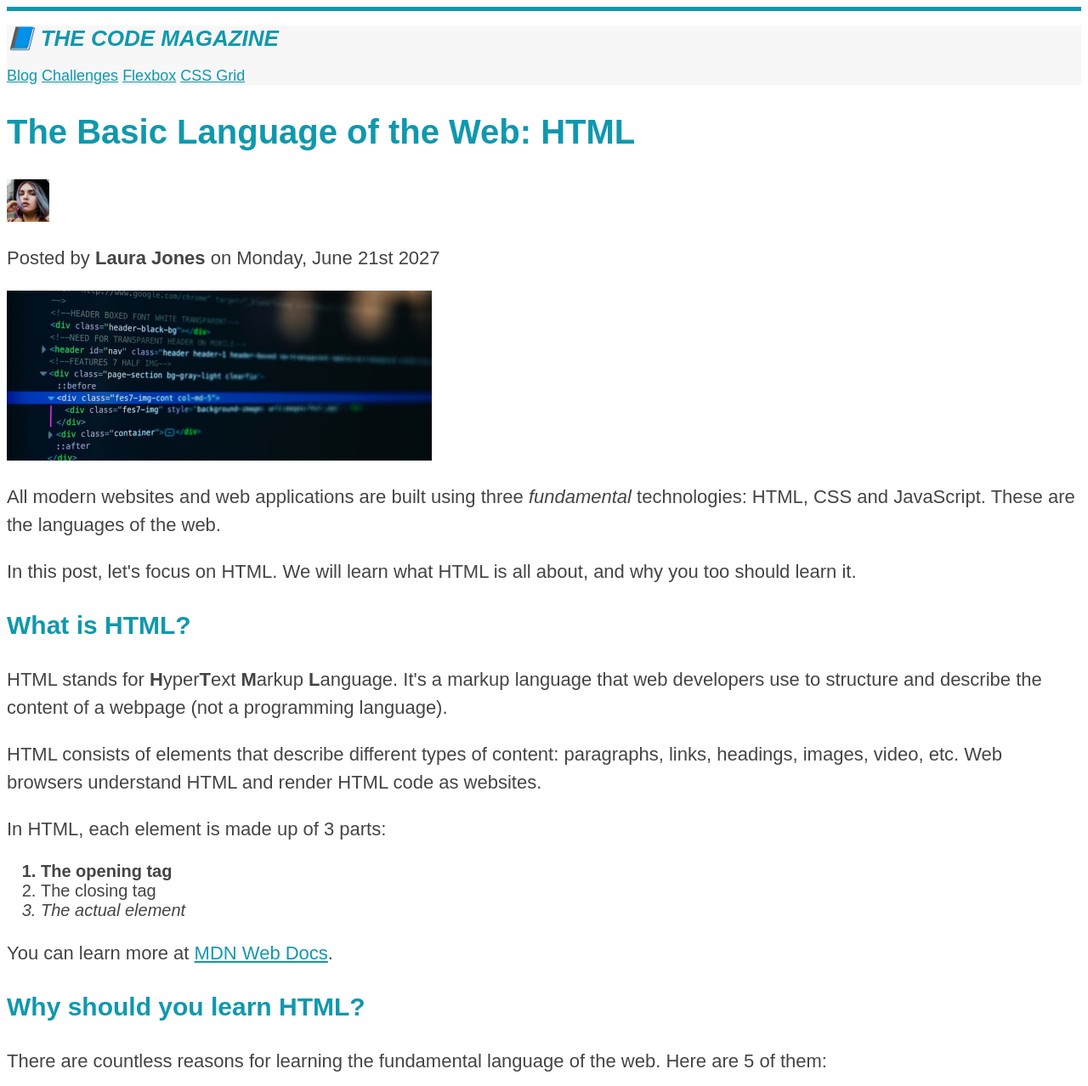
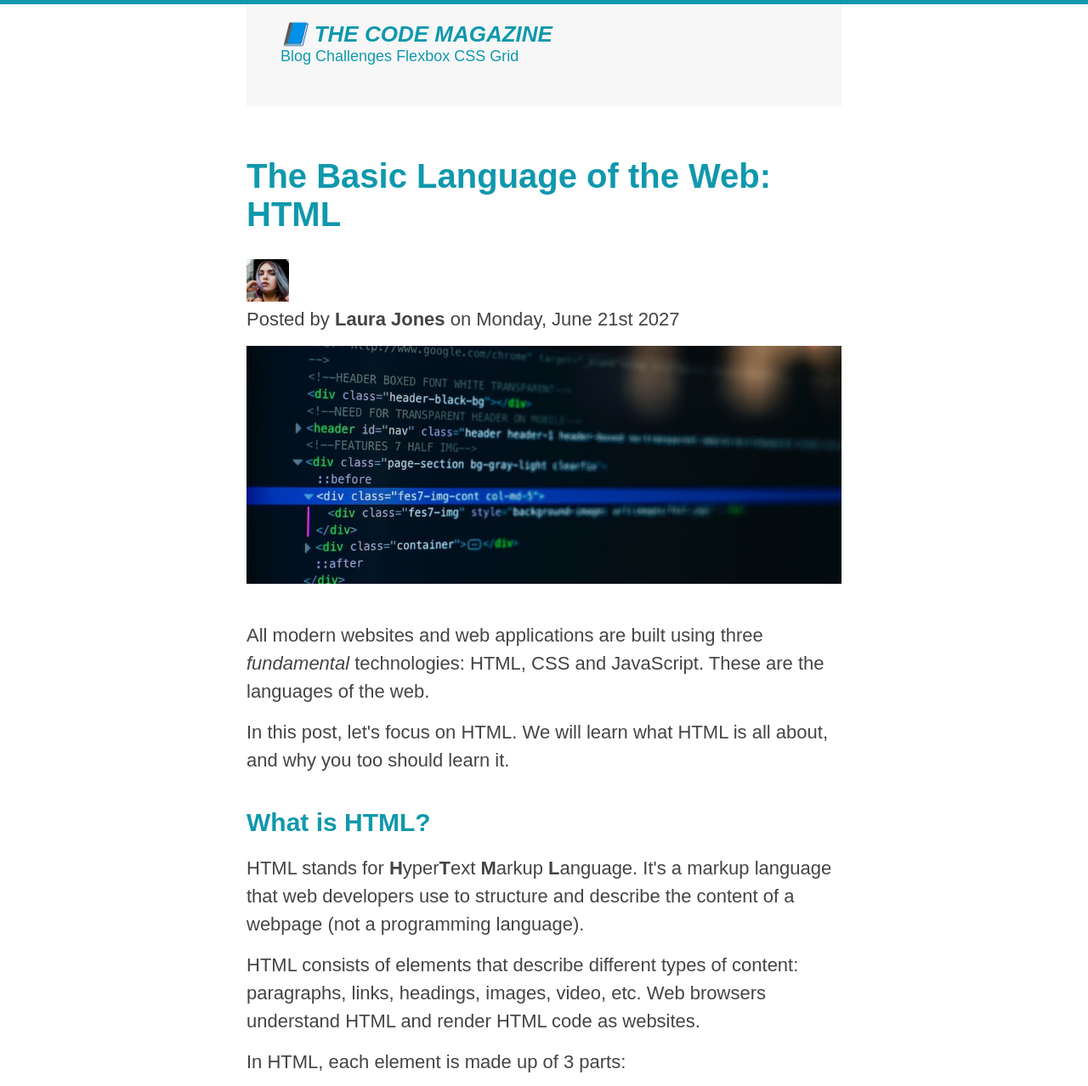
Before and after one commit to jihyoung9912/html-css-fundamental, a plain HTML site: page 03-CSS-Fundamentals/index.html in a window 1280 px wide. Shown: the top 1278 px of the page at 85% size. Drawn offline with Linux system fonts and the light colour scheme.

Commit message:
FEAT : challenge.css

```diff
--- a/03-CSS-Fundamentals/challenge.css
+++ b/03-CSS-Fundamentals/challenge.css
@@ -1,3 +1,9 @@
+* {
+  margin: 0;
+  padding: 0;
+  box-sizing: border-box;
+}
+
 body {
   font-family: sans-serif;
   line-height: 1.4;
@@ -6,6 +12,8 @@ body {
 /* PRODUCT */
 .product {
   border: 4px solid black;
+  width: 825px;
+  margin: 50px auto;
 }
 
 .product-title {
@@ -13,6 +21,7 @@ body {
   font-size: 22px;
   text-transform: uppercase;
   background-color: #f7f7f7;
+  padding: 15px;
 }
 
 /* PRODUCT INFORMATION */
@@ -25,6 +34,7 @@ body {
   text-transform: uppercase;
   font-weight: bold;
   color: #777;
+  margin-bottom: 15px;
 }
 
 .more-info:link,
@@ -41,10 +51,17 @@ body {
 .details-title {
   text-transform: uppercase;
   font-size: 16px;
+  margin-bottom: 15px;
+  margin-top: 15px;
 }
 
 .details-list {
   list-style: square;
+  margin-left: 20px;
+}
+
+.details-list li {
+  margin-bottom: 10px;
 }
 
 /* BUTTON */
@@ -55,6 +72,9 @@ body {
   font-size: 20px;
   text-transform: uppercase;
   cursor: pointer;
+  padding: 15px;
+  width: 100%;
+  border-top: 4px solid #000;
 }
 
 .add-cart:hover {
--- a/03-CSS-Fundamentals/index.html
+++ b/03-CSS-Fundamentals/index.html
@@ -15,7 +15,7 @@
     <h5>The Basic Language of the Web: HTML</h5>
     <h6>The Basic Language of the Web: HTML</h6>
     -->
-
+    <div class="container">
       <header class="main-header">
         <h1>📘 The Code Magazine</h1>
 
@@ -28,7 +28,7 @@
       </header>
 
       <article>
-      <header>
+        <header class="post-header">
           <h2>The Basic Language of the Web: HTML</h2>
 
           <img
@@ -38,13 +38,16 @@
             width="50"
           />
 
-        <p>Posted by <strong>Laura Jones</strong> on Monday, June 21st 2027</p>
+          <p>
+            Posted by <strong>Laura Jones</strong> on Monday, June 21st 2027
+          </p>
 
           <img
             src="img/post-img.jpg"
             alt="HTML code on a screen"
             width="500"
             height="200"
+            class="post-image"
           />
         </header>
 
@@ -56,8 +59,8 @@
         </p>
 
         <p>
-        In this post, let's focus on HTML. We will learn what HTML is all about,
-        and why you too should learn it.
+          In this post, let's focus on HTML. We will learn what HTML is all
+          about, and why you too should learn it.
         </p>
 
         <h3>What is HTML?</h3>
@@ -69,8 +72,8 @@
         </p>
         <p>
           HTML consists of elements that describe different types of content:
-        paragraphs, links, headings, images, video, etc. Web browsers understand
-        HTML and render HTML code as websites.
+          paragraphs, links, headings, images, video, etc. Web browsers
+          understand HTML and render HTML code as websites.
         </p>
         <p>In HTML, each element is made up of 3 parts:</p>
 
@@ -92,8 +95,8 @@
         <h3>Why should you learn HTML?</h3>
 
         <p>
-        There are countless reasons for learning the fundamental language of the
-        web. Here are 5 of them:
+          There are countless reasons for learning the fundamental language of
+          the web. Here are 5 of them:
         </p>
 
         <ul>
@@ -129,7 +132,12 @@
             <p class="related-author">By Jonas Schmedtmann</p>
           </li>
           <li>
-          <img src="img/related-2.jpg" alt="Lightning" width="75" heigth="75" />
+            <img
+              src="img/related-2.jpg"
+              alt="Lightning"
+              width="75"
+              heigth="75"
+            />
             <a href="#">The Unknown Powers of CSS</a>
             <p class="related-author">By Jim Dillon</p>
           </li>
@@ -149,5 +157,6 @@
       <footer>
         <p id="copyright">Copyright &copy; 2027 by The Code Magazine.</p>
       </footer>
+    </div>
   </body>
 </html>
--- a/03-CSS-Fundamentals/style.css
+++ b/03-CSS-Fundamentals/style.css
@@ -1,10 +1,44 @@
 * {
+  margin: 0;
+  padding: 0;
 }
 
 body {
   color: #444;
   font-family: sans-serif;
   border-top: 5px solid #1098ad;
+}
+
+.container {
+  width: 700px;
+  margin: 0 auto;
+}
+
+.main-header {
+  background-color: #f7f7f7;
+  padding: 20px 40px;
+  margin-bottom: 60px;
+  height: 80px;
+}
+
+article {
+  margin-bottom: 60px;
+}
+
+nav {
+  font-size: 18px;
+}
+
+.post-header {
+  margin-bottom: 40px;
+}
+
+aside {
+  background-color: #f7f7f7;
+  border-top: 5px solid #1098ad;
+  border-bottom: 5px solid #1098ad;
+  padding: 50px 0;
+  width: 500px;
 }
 
 h1,
@@ -22,10 +56,13 @@ h1 {
 
 h2 {
   font-size: 40px;
+  margin-bottom: 30px;
 }
 
 h3 {
   font-size: 30px;
+  margin-bottom: 20px;
+  margin-top: 40px;
 }
 
 h4 {
@@ -33,13 +70,25 @@ h4 {
   text-align: center;
 }
 
+ul,
+ol {
+  margin-left: 50px;
+  margin-bottom: 20px;
+}
+
 p {
   font-size: 22px;
   line-height: 1.5;
+  margin-bottom: 15px;
 }
 
 li {
   font-size: 20px;
+  margin-bottom: 10px;
+}
+
+li:last-child {
+  margin-bottom: 0;
 }
 
 footer p {
@@ -64,16 +113,6 @@ footer p {
   list-style: none;
 }
 
-.main-header {
-  background-color: #f7f7f7;
-}
-
-aside {
-  background-color: #f7f7f7;
-  border-top: 5px solid #1098ad;
-  border-bottom: 5px solid #1098ad;
-}
-
 /* .first-li {
   font-weight: bold;
 } */
@@ -93,6 +132,7 @@ article p:first-child {
 
 a:link {
   color: #1098ad;
+  text-decoration: none;
 }
 
 a:visited {
@@ -110,6 +150,7 @@ a:active {
   font-style: italic;
 }
 
-nav {
-  font-size: 18px;
+.post-image {
+  width: 100%;
+  height: auto;
 }
```
Lines whose indentation alone changed are shown as unchanged.
